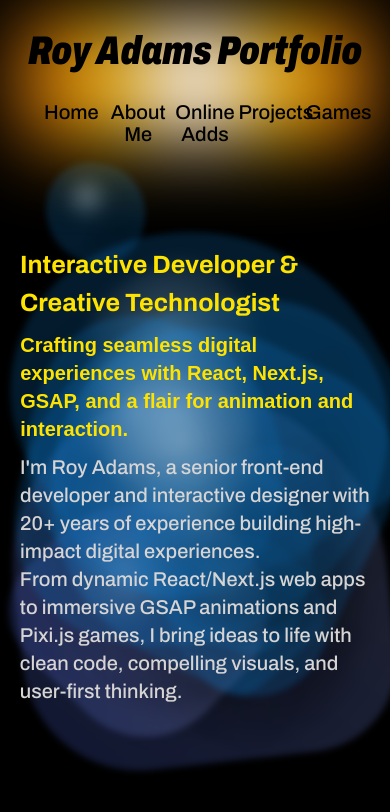
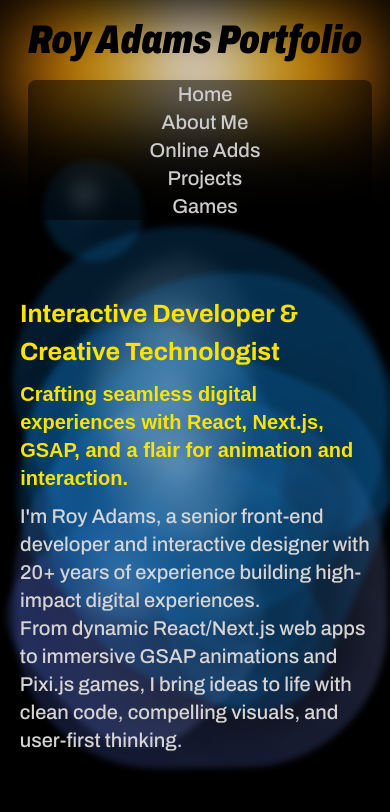
Before and after one commit to royadams72/royadams-nextjs, a Next.js app: page / in a window 390 px wide. Shown: the top 812 px of the page. Built offline with nearby package versions, Linux system fonts and the light colour scheme.

Commit message:
started mobile nav

```diff
--- a/components/Card.tsx
+++ b/components/Card.tsx
@@ -5,8 +5,6 @@ import { CardProps } from "@/types/interfaces/CardProps";
 import styles from "@/styles/components/_card.module.scss";
 
 const Card = ({ href, imgSrc, label, isTargetBlank = false }: CardProps) => {
-  console.log("Card", isTargetBlank);
-
   return (
     <Link
       className={`${styles.card} ${styles.link}`}
@@ -15,7 +13,7 @@ const Card = ({ href, imgSrc, label, isTargetBlank = false }: CardProps) => {
       rel={isTargetBlank ? "noopener noreferrer" : undefined}
     >
       <div className={styles.thumb}>
-        <Image src={imgSrc} alt={label} fill priority />
+        <Image src={imgSrc} alt={label} fill sizes="240px, 181px" priority />
       </div>
       <span className={styles.label}>{label}</span>
     </Link>
--- a/components/Header.tsx
+++ b/components/Header.tsx
@@ -6,7 +6,7 @@ import Image from "next/image";
 import { gsap, useGSAP } from "@/lib/utils/gsapSetup";
 import { navigation } from "@/data/navigation";
 import styles from "@/styles/components/_header.module.scss";
-Image;
+
 const Header = () => {
   const path = usePathname();
   const title = path.replace("/", "").toUpperCase();
@@ -33,20 +33,25 @@ const Header = () => {
       <div className={styles.navBranding}>
         <Link href="/">
           <span className={styles.navBrandingText}>Roy Adams Portfolio</span>
+          <span className={styles.navBrandingBG}></span>
         </Link>
-        <span className={styles.navBrandingBG}></span>
       </div>
-
-      <ul className={styles.navLinks}>
+      <div className={styles.navLinks}>
+        <ul>
           {navigation &&
             navigation.map((navItem) => (
               <li key={navItem.label}>
-              <Link onClick={() => setDivId(navItem.href)} href={navItem.href}>
+                <Link
+                  onClick={() => setDivId(navItem.href)}
+                  href={navItem.href}
+                >
                   {navItem.label}
                 </Link>
               </li>
             ))}
         </ul>
+      </div>
+
       <h2>{title}</h2>
     </div>
   );
--- a/components/HeroPage.tsx
+++ b/components/HeroPage.tsx
@@ -1,6 +1,6 @@
 "use client";
 import { gsap, useGSAP } from "@/lib/utils/gsapSetup";
-import styles from "@/styles/components/_pages.module.scss";
+import styles from "@/styles/components/_section.module.scss";
 import { KeyValueMap } from "@/types/interfaces/KeyValueMap";
 import CopyComponent from "./CopyComponent";
 import { useRef } from "react";
--- a/components/Section.tsx
+++ b/components/Section.tsx
@@ -2,7 +2,7 @@
 import { gsap, useGSAP } from "@/lib/utils/gsapSetup";
 import { KeyValueMap } from "@/types/interfaces/KeyValueMap";
 import { CardProps } from "@/types/interfaces/CardProps";
-import styles from "@/styles/components/_pages.module.scss";
+import styles from "@/styles/components/_section.module.scss";
 import CopyComponent from "./CopyComponent";
 import CardGrid from "./CardGrid";
 import { useRef } from "react";
--- a/styles/abstracts/_mixins.scss
+++ b/styles/abstracts/_mixins.scss
@@ -34,6 +34,7 @@
 
 @mixin link {
   color: var(--secondary-colour);
+  font-family: "Archivo-Medium", sans-serif;
   text-decoration: none;
   text-align: center;
 
--- a/styles/abstracts/_variables.scss
+++ b/styles/abstracts/_variables.scss
@@ -6,6 +6,7 @@
   --tertiary-colour: #8f8f8f;
   --white: #ffffff;
   --app-body-font-color: #d7d4d4;
+  --app-border-radius-small: 8px;
   --app-width: 1000px;
   --app-side-padding: 3rem;
 }
--- a/styles/components/_card.module.scss
+++ b/styles/components/_card.module.scss
@@ -33,6 +33,7 @@
 .label {
   margin-top: 0.5rem;
   font-size: 2.4rem;
+  @include link;
 }
 
 .link {
--- a/styles/components/_header.module.scss
+++ b/styles/components/_header.module.scss
@@ -28,6 +28,7 @@
     normal
   ) {
     text-decoration: none;
+    line-height: 0;
   }
 
   @include breakpoint("md") {
@@ -46,6 +47,7 @@
 
   @include breakpoint("sm", "max") {
     @include font-size("xxxl");
+    line-height: 1;
   }
   @include breakpoint("md") {
     text-shadow: none;
@@ -74,10 +76,11 @@
   }
 }
 
-.navLinks {
+.navLinks ul {
   display: grid;
   font-size: 2.1rem;
-  grid-template-columns: repeat(auto-fit, minmax(5rem, 1fr));
+  grid-template-columns: unset;
+  position: relative;
   gap: 0;
   justify-content: center;
   list-style-type: none;
@@ -86,20 +89,26 @@
   text-align: center;
   width: 100%;
   z-index: 200;
+  background-color: rgb(000, 000, 000, 0.5);
+  border-radius: var(--app-border-radius-small);
+  @include breakpoint("md") {
+    grid-template-columns: repeat(auto-fit, minmax(5rem, 1fr));
+    // grid-template-row: repeat(auto-fit, minmax(5rem, 1fr));
+  }
 
   a {
     @include link;
     @include breakpoint("md", "max") {
       padding-left: 0;
       margin-top: 0;
-      color: var(--primary-colour);
-      &:hover {
-        color: #ffffff;
-      }
+      // color: var(--primary-colour);
+      // &:hover {
+      //   color: #ffffff;
+      // }
     }
   }
 
-  li {
-    line-height: 1.1;
-  }
+  // li {
+  //   line-height: 1.1;
+  // }
 }
--- a/styles/components/_pages.module.scss
+++ /dev/null
@@ -1,7 +0,0 @@
-.fillView {
-  width: 100%;
-  position: relative;
-  z-index: 1;
-  height: 100vh;
-  overflow-x: clip;
-}
--- /dev/null
+++ b/styles/components/_section.module.scss
@@ -0,0 +1,30 @@
+@use "../abstracts//mixins" as *;
+
+// Global section spacing (keeps "first" and "about" from kissing)
+.fillView + .fillView {
+  margin-block-start: clamp(2rem, 6vh, 6rem);
+}
+
+.fillView {
+  width: 100%;
+  position: relative;
+  // z-index: 1; // ❌ usually not needed and can cause stacking overlaps
+  z-index: 1; // ✅ neutral
+  overflow-x: clip;
+
+  // Let content define the height on small screens
+  min-height: auto;
+  padding-block: clamp(2rem, 6vh, 5rem);
+
+  // Anchors won’t hide behind your sticky nav
+  scroll-margin-top: var(--nav-height, 72px);
+
+  // On medium+ screens, give the "section" feel
+  @include breakpoint("md") {
+    // Fallbacks (last one wins if supported)
+    min-height: 100vh;
+    min-height: 100svh; // accounts for mobile UI in some browsers
+    min-height: 100dvh; // dynamic viewport (best when supported)
+    padding-block: clamp(3rem, 8vh, 7rem);
+  }
+}
```
Lines whose indentation alone changed are shown as unchanged.
